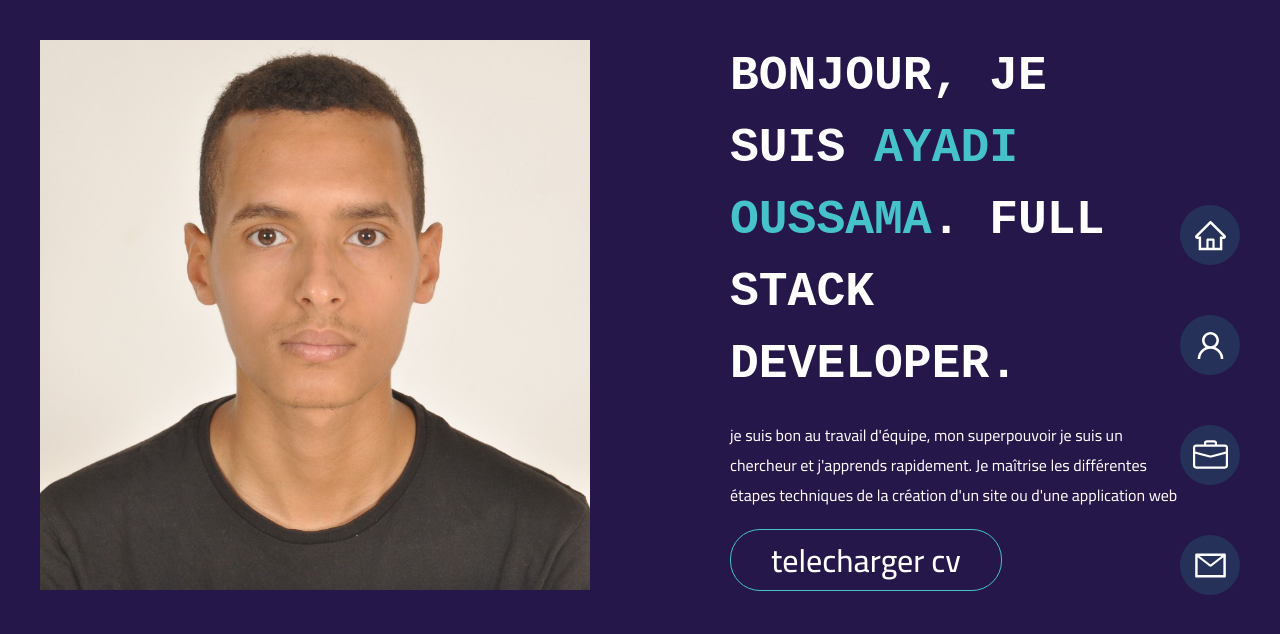
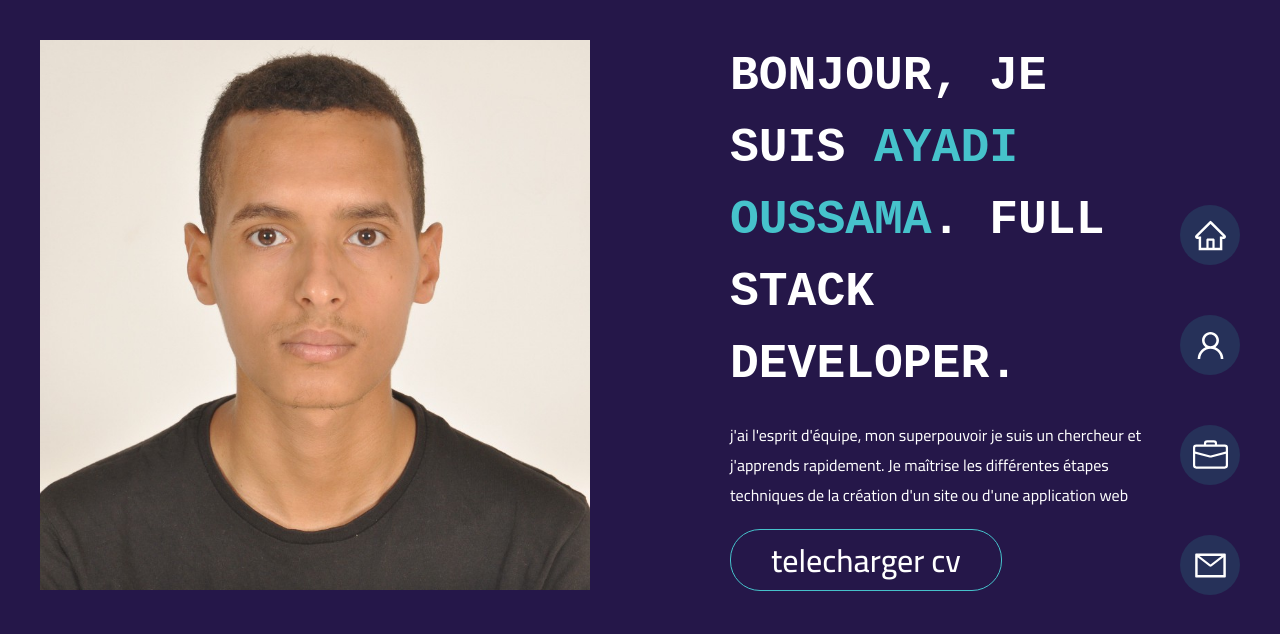
Before and after one commit to ayadi1/portfolio-ayadi, a React (Vite) app: page / in a window 1280 px wide. Shown: the top 634 px of the page. Built offline with nearby package versions, Linux system fonts and the light colour scheme; a web font is replaced by a local one.

Commit message:
update: home content

```diff
--- a/src/routes/Home/Home.jsx
+++ b/src/routes/Home/Home.jsx
@@ -8,11 +8,13 @@ export default function Home() {
         <img src={me} alt="me" />
       </div>
       <div className="app__Home-content">
-        <h2>Bonjour, je suis <span>AYADI Oussama</span>.  full stack developer.</h2>
+        <h2>
+          Bonjour, je suis <span>AYADI Oussama</span>. full stack developer.
+        </h2>
         <p>
-          je suis bon au travail d'équipe, mon superpouvoir je suis un chercheur
-          et j'apprends rapidement. Je maîtrise les différentes étapes
-          techniques de la création d'un site ou d'une application web
+          j'ai l'esprit d'équipe, mon superpouvoir je suis un chercheur et
+          j'apprends rapidement. Je maîtrise les différentes étapes techniques
+          de la création d'un site ou d'une application web
         </p>
         <a href="#a">telecharger cv</a>
       </div>
```
